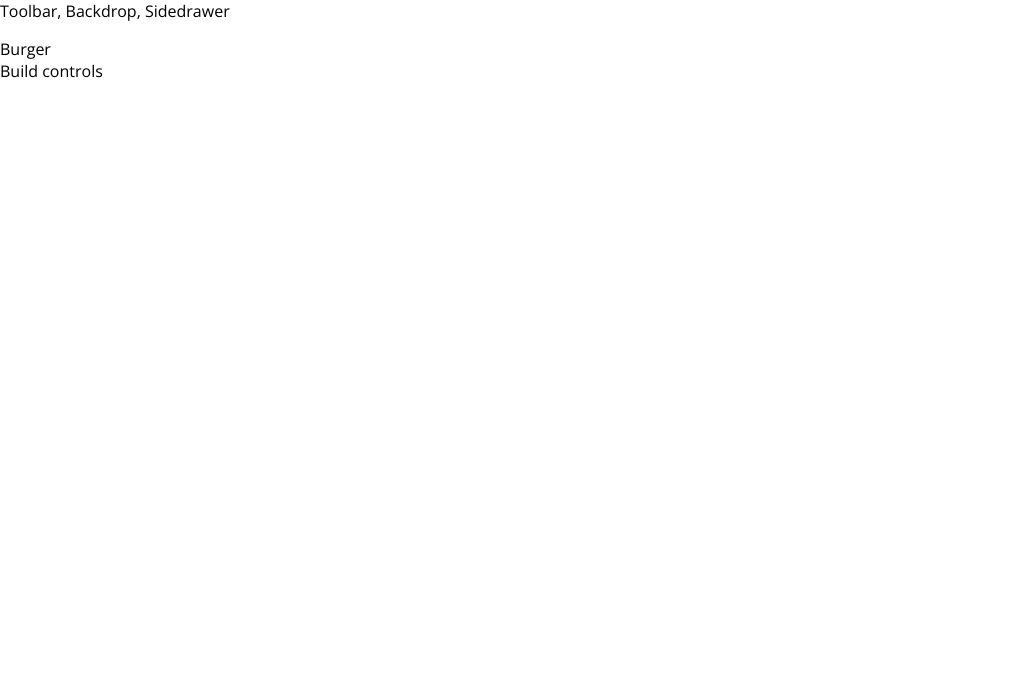
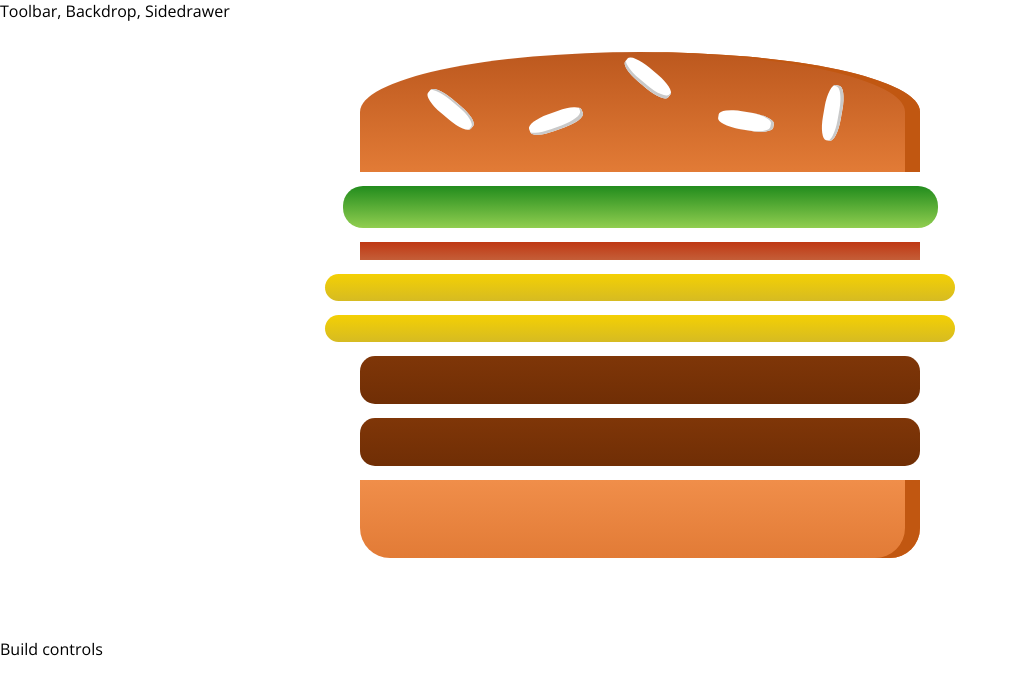
Before and after one commit to abhinn-ankit/burger-builder, a React (Create React App) app: page / in a window 1280 px wide. Shown: the top 694 px of the page, without its empty margins (0-1018 px from the left). Built offline with nearby package versions, Linux system fonts and the light colour scheme.

Commit message:
Add burger logic
Add burger logic

Add burger logic

```diff
--- /dev/null
+++ b/src/components/Burger/Burger.module.scss
@@ -0,0 +1,30 @@
+.Burger {
+  width: 100%;
+  margin: auto;
+  height: 250px;
+  overflow: scroll;
+  text-align: center;
+  font-weight: bold;
+  font-size: 1.2rem;
+}
+
+@media (min-width: 500px) and (max-height: 40px) {
+  .Burger {
+    width: 350px;
+    height: 300px;
+  }
+}
+
+@media (min-width: 500px) and (min-height: 401px) {
+  .Burger {
+    width: 450px;
+    height: 400px;
+  }
+}
+
+@media (min-width: 1000px) and (min-height: 700px) {
+  .Burger {
+    width: 700px;
+    height: 600px;
+  }
+}
--- /dev/null
+++ b/src/components/Burger/Burger.tsx
@@ -0,0 +1,31 @@
+import React from 'react';
+import PropTypes from 'prop-types';
+import classes from './Burger.module.scss';
+import BurgerIngredient from './BurgerIngredient/BurgerIngredient';
+
+const burger = props => {
+  const transformedIngredients = Object.keys(props.ingredients).map(igKey => {
+    return [...Array(props.ingredients[igKey])].map((_, i) => {
+      return <BurgerIngredient key={igKey + i} type={igKey} />;
+    });
+  });
+
+  return (
+    <div className={classes.Burger}>
+      <BurgerIngredient type="bread-top" />
+      {transformedIngredients}
+      <BurgerIngredient type="bread-bottom" />
+    </div>
+  );
+};
+
+burger.propTypes = {
+  ingredients: PropTypes.shape({
+    salad: PropTypes.number,
+    bacon: PropTypes.number,
+    cheese: PropTypes.number,
+    meat: PropTypes.number,
+  }),
+};
+
+export default burger;
--- /dev/null
+++ b/src/components/Burger/BurgerIngredient/BurgerIngredient.module.scss
@@ -0,0 +1,112 @@
+.BreadBottom {
+  height: 13%;
+  width: 80%;
+  background: linear-gradient(#f08e4a, #e27b36);
+  border-radius: 0 0 30px 30px;
+  box-shadow: inset -15px 0 #c15711;
+  margin: 2% auto;
+}
+
+.BreadTop {
+  height: 20%;
+  width: 80%;
+  background: linear-gradient(#bc581e, #e27b36);
+  border-radius: 50% 50% 0 0;
+  box-shadow: inset -15px 0 #c15711;
+  margin: 2% auto;
+  position: relative;
+}
+
+.Seeds1 {
+  width: 10%;
+  height: 15%;
+  position: absolute;
+  background-color: white;
+  left: 30%;
+  top: 50%;
+  border-radius: 40%;
+  transform: rotate(-20deg);
+  box-shadow: inset -2px -3px #c9c9c9;
+}
+
+.Seeds1:after {
+  content: '';
+  width: 100%;
+  height: 100%;
+  position: absolute;
+  background-color: white;
+  left: -170%;
+  top: -260%;
+  border-radius: 40%;
+  transform: rotate(60deg);
+  box-shadow: inset -1px 2px #c9c9c9;
+}
+
+.Seeds1:before {
+  content: '';
+  width: 100%;
+  height: 100%;
+  position: absolute;
+  background-color: white;
+  left: 180%;
+  top: -50%;
+  border-radius: 40%;
+  transform: rotate(60deg);
+  box-shadow: inset -1px -3px #c9c9c9;
+}
+
+.Seeds2 {
+  width: 10%;
+  height: 15%;
+  position: absolute;
+  background-color: white;
+  left: 64%;
+  top: 50%;
+  border-radius: 40%;
+  transform: rotate(10deg);
+  box-shadow: inset -3px 0 #c9c9c9;
+}
+
+.Seeds2:before {
+  content: '';
+  width: 100%;
+  height: 100%;
+  position: absolute;
+  background-color: white;
+  left: 150%;
+  top: -130%;
+  border-radius: 40%;
+  transform: rotate(90deg);
+  box-shadow: inset 1px 3px #c9c9c9;
+}
+
+.Meat {
+  width: 80%;
+  height: 8%;
+  background: linear-gradient(#7f3608, #702e05);
+  margin: 2% auto;
+  border-radius: 15px;
+}
+
+.Cheese {
+  width: 90%;
+  height: 4.5%;
+  margin: 2% auto;
+  background: linear-gradient(#f4d004, #d6bb22);
+  border-radius: 20px;
+}
+
+.Salad {
+  width: 85%;
+  height: 7%;
+  margin: 2% auto;
+  background: linear-gradient(#228c1d, #91ce50);
+  border-radius: 20px;
+}
+
+.Bacon {
+  width: 80%;
+  height: 3%;
+  background: linear-gradient(#bf3813, #c45e38);
+  margin: 2% auto;
+}
--- /dev/null
+++ b/src/components/Burger/BurgerIngredient/BurgerIngredient.tsx
@@ -0,0 +1,43 @@
+import PropTypes from 'prop-types';
+import React from 'react';
+import classes from './BurgerIngredient.module.scss';
+
+const burgerIngredient = props => {
+  let ingredient = null;
+
+  switch (props.type) {
+    case 'bread-bottom':
+      ingredient = <div className={classes.BreadBottom} />;
+      break;
+    case 'bread-top':
+      ingredient = (
+        <div className={classes.BreadTop}>
+          <div className={classes.Seeds1} />
+          <div className={classes.Seeds2} />
+        </div>
+      );
+      break;
+    case 'meat':
+      ingredient = <div className={classes.Meat} />;
+      break;
+    case 'cheese':
+      ingredient = <div className={classes.Cheese} />;
+      break;
+    case 'salad':
+      ingredient = <div className={classes.Salad} />;
+      break;
+    case 'bacon':
+      ingredient = <div className={classes.Bacon} />;
+      break;
+    default:
+      ingredient = null;
+      break;
+  }
+  return ingredient;
+};
+
+burgerIngredient.propTypes = {
+  type: PropTypes.string.isRequired,
+};
+
+export default burgerIngredient;
--- a/src/containers/BurgerBuilder/BurgerBuilder.tsx
+++ b/src/containers/BurgerBuilder/BurgerBuilder.tsx
@@ -1,11 +1,21 @@
 import React, { Component } from 'react';
 import Aux from '../../hoc/Aux';
+import Burger from '../../components/Burger/Burger';
 
 class BurgerBuilder extends Component {
+  state = {
+    ingredients: {
+      salad: 1,
+      bacon: 1,
+      cheese: 2,
+      meat: 2,
+    },
+  };
+
   render() {
     return (
       <Aux>
-        <div>Burger</div>
+        <Burger ingredients={this.state.ingredients} />
         <div>Build controls</div>
       </Aux>
     );
--- a/tslint.json
+++ b/tslint.json
@@ -8,6 +8,8 @@
   "rules": {
     "prettier": [true, "./prettierrc"],
     "member-access": [false],
-    "interface-name": true
+    "interface-name": true,
+    "ordered-imports": false,
+    "object-literal-sort-keys": false
   }
 }
```
Also changed, not shown: 1 other file (tests, documents, lock files or other folders).
